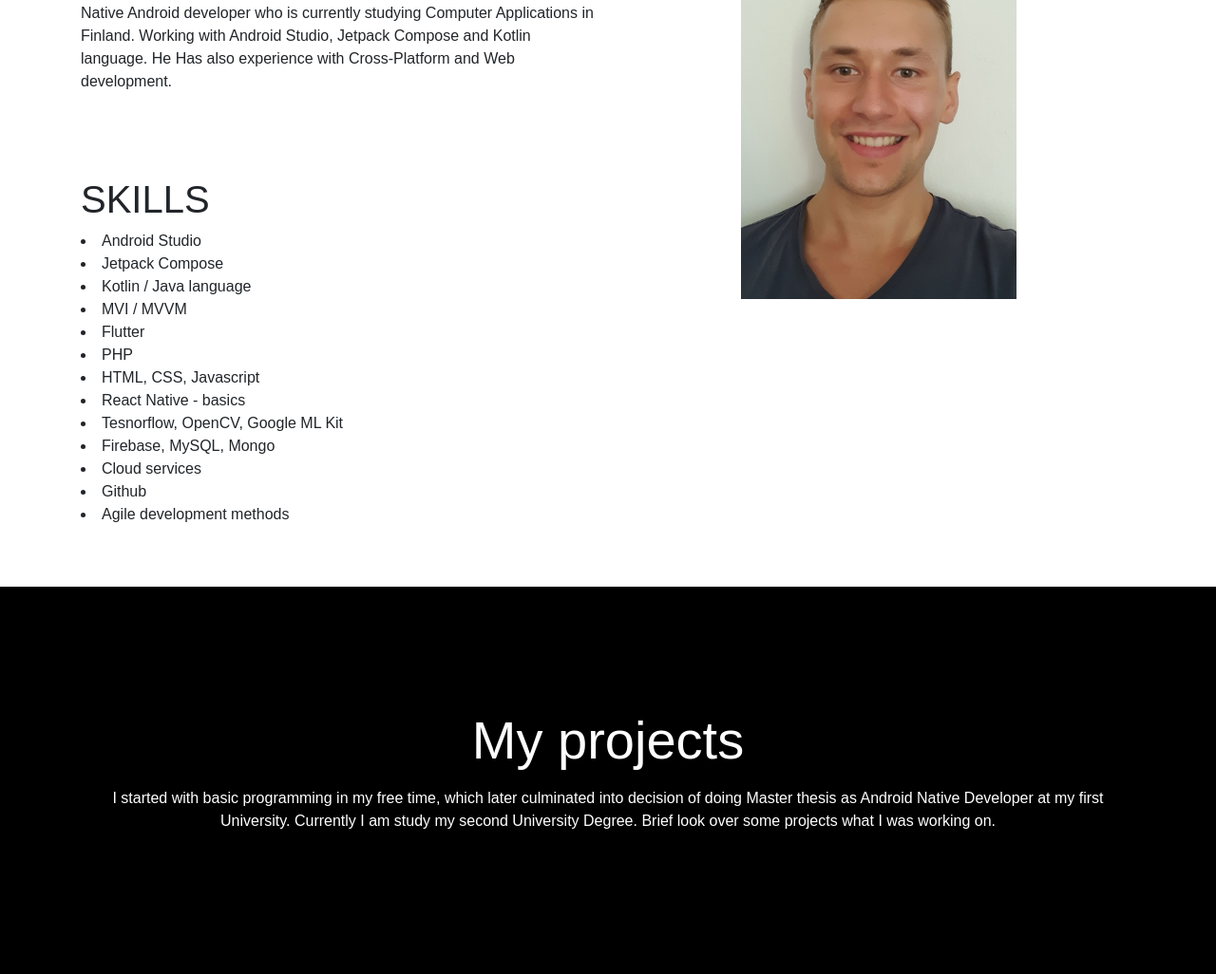
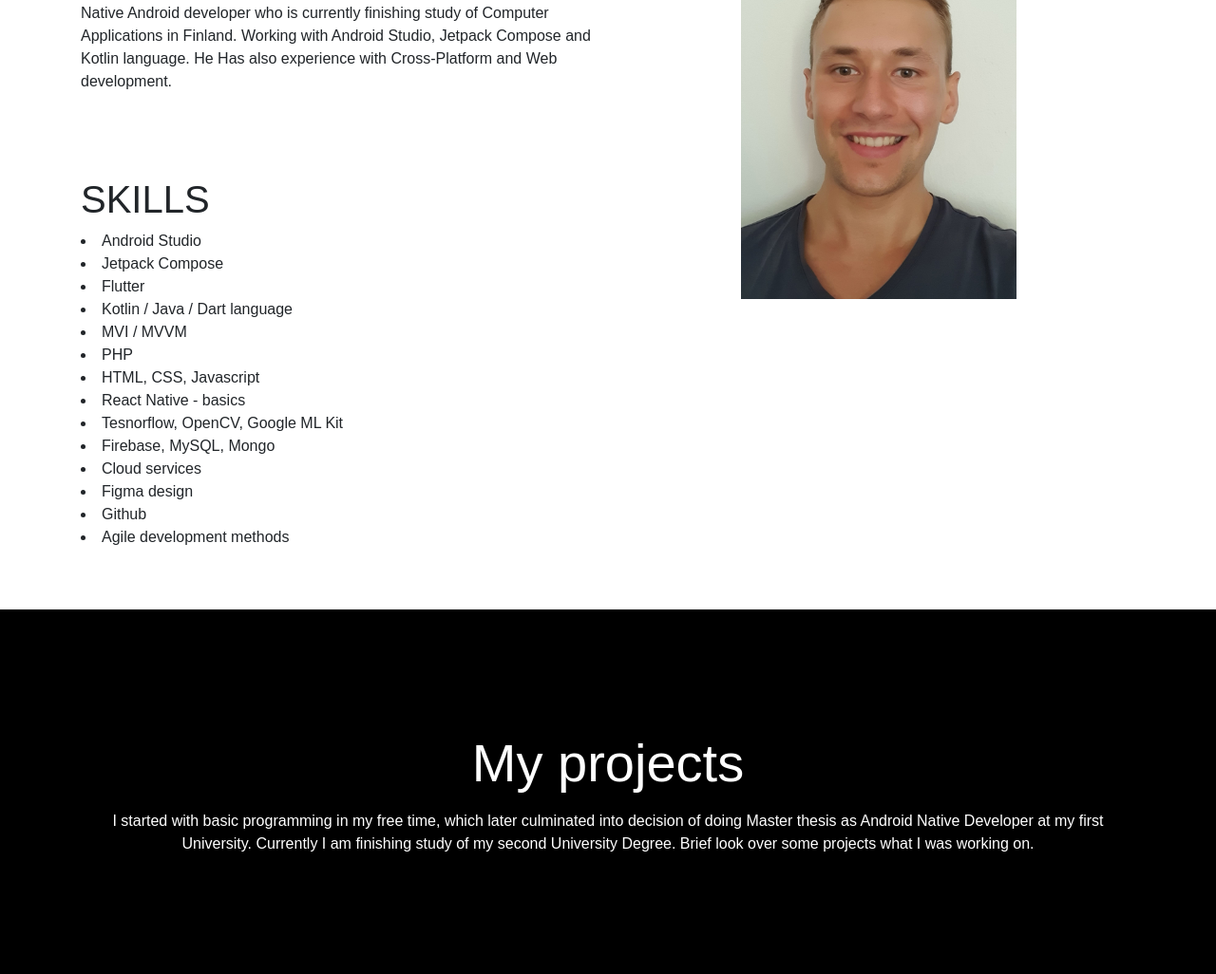
Before and after one commit to jozefv-git/jozefv-git.github.io, a plain HTML site: page index.html in a window 1280 px wide. Shown: the part 629-1655 px from the top of the page at 95% size. Drawn offline with nearby package versions, Linux system fonts and the light colour scheme; a web font is replaced by a local one.

Commit message:
Info update index.html

```diff
--- a/index.html
+++ b/index.html
@@ -63,23 +63,23 @@
         <div class="row">
             <div class="col-md-6">
                 <h2 class="padding_small_h">ABOUT ME</h2>
-                <p class="padding_small_p">Native Android developer who is currently studying Computer
-                    Applications in
-                    Finland.
+                <p class="padding_small_p">Native Android developer who is currently finishing study of Computer
+                    Applications in Finland.
                     Working with Android Studio, Jetpack Compose and Kotlin language. He Has also experience with Cross-Platform and
                     Web development.</p>
                 <h2 class="padding_small_h">SKILLS</h2>
                 <li>Android Studio</li>
                 <li>Jetpack Compose</li>
-                <li>Kotlin / Java language</li>
+                <li>Flutter</li>
+                <li>Kotlin / Java / Dart language</li>
                 <li>MVI / MVVM</li>
-                <li>Flutter</li>
                 <li>PHP</li>
                 <li>HTML, CSS, Javascript</li>
                 <li>React Native - basics</li>
                 <li>Tesnorflow, OpenCV, Google ML Kit</li>
                 <li>Firebase, MySQL, Mongo</li>
                 <li>Cloud services</li>
+                <li>Figma design</li>
                 <li>Github</li>
                 <li>Agile development methods</li>
             </div>
@@ -97,7 +97,7 @@
             <h1 class="padding_small_h">My projects</h1>
             <p class="padding_small_p">I started with basic programming in my free time, which later culminated into
                 decision of doing Master thesis as Android Native Developer at my first University.
-                Currently I am study my second University Degree.
+                Currently I am finishing study of my second University Degree.
                 Brief look over some projects what I was working on.
             </p>
         </div>
@@ -108,18 +108,18 @@
             <div class="row padding_top">
                 <div class="col-lg-6 my-auto">
                     <h2 class="padding_small_h ">Software developer in HERE Technologies - Internship</h2>
-                    <p class="padding_small_p">Designing cross-platform Android / iOS mobile application.
+                    <p class="padding_small_p">Designing and projecting cross-platform Android / iOS mobile application
+                        with background sensor data collection and utilize of HERE SDK.
                     </p>
                     <a href="#more_text8" class="btn more_button" data-toggle="collapse">Read more</a>
                     <div id="more_text8" class="collapse">
                         <h2 class="padding_small_h ">USED</h2>
                         <div id="skills_project">
                             <li>Android Studio</li>
-                            <li>Xcode</li>
                             <li>Flutter</li>
-                            <li>Dart</li>
-                            <li>Kotlin</li>
-                            <li>Swift</li>
+                            <li>Kotlin / Dart</li>
+                            <li>HERE SDK</li>
+                            <li>Figma design</li>
                             <li>Agile Development</li>
                         </div>
                     </div>
```
